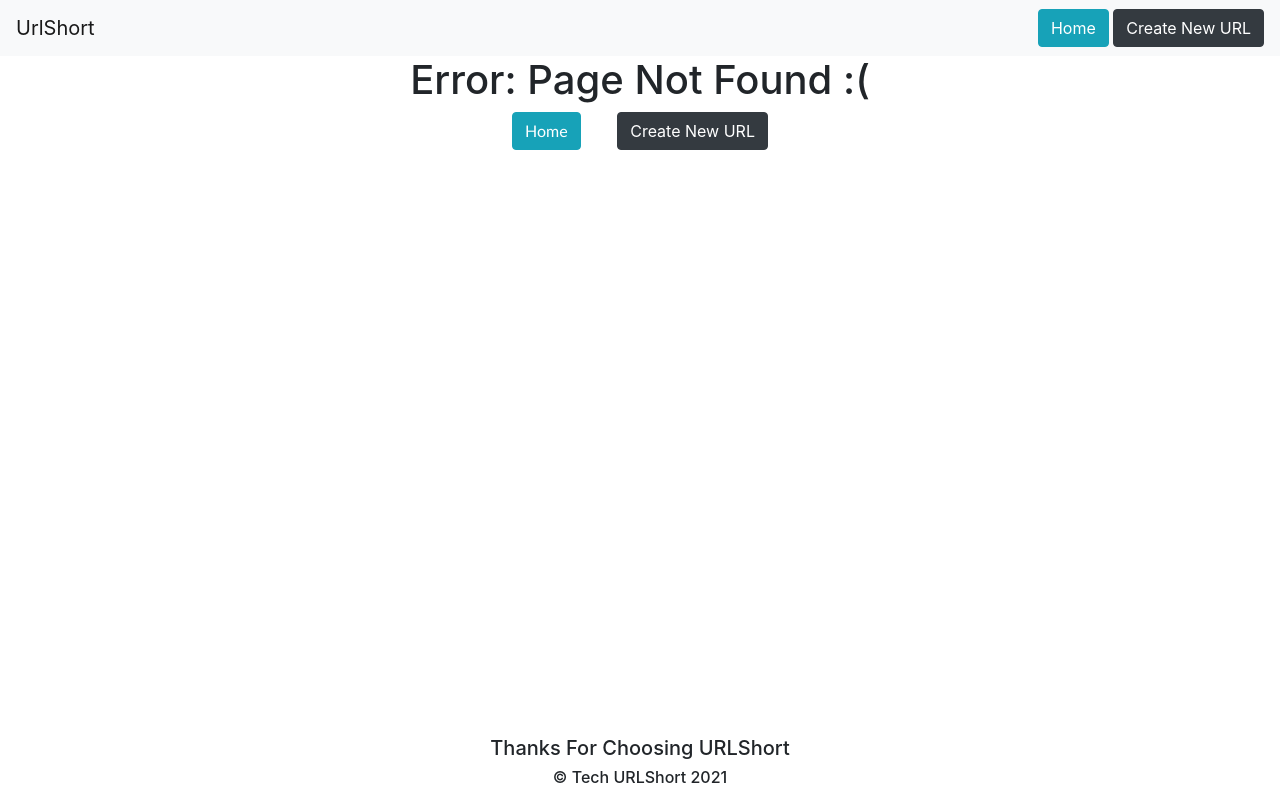
After one commit to vikash-chandra/URLShortener, a Django app: page /1 in a window 1280 px wide. The commit adds this page. Run offline with Django 3.2, Linux system fonts and the light colour scheme; data that the repository does not hold is empty; some libraries are stand-ins or nearby versions.

Commit message:
templates file update for better UI look

```diff
--- /dev/null
+++ b/app/templates/base.html
@@ -0,0 +1,72 @@
+<!DOCTYPE html>
+<html lang="en">
+
+<head>
+    <meta charset="UTF-8">
+    <meta name="viewport" content="width=device-width, initial-scale=1.0">
+    <link rel="shortcut icon" href="https://raw.githubusercontent.com/TechNotebookYT/Tutorial-Files/master/favicon.ico"
+        type="image/x-icon">
+    <title>Url Shortener</title>
+
+    <style>
+        #page-container {
+            position: relative;
+            min-height: 100vh;
+        }
+
+        #content-wrap {
+            padding-bottom: 2.5rem;
+            /* Footer height */
+        }
+
+        #footer {
+            position: absolute;
+            bottom: 0;
+            width: 100%;
+            height: 4.0rem;
+            /* Footer height */
+        }
+    </style>
+</head>
+
+<body>
+    <div id="page-container">
+        <div id="content-wrap">
+            <nav class="navbar navbar-light bg-light">
+                <a class="navbar-brand" href="/">
+                    UrlShort
+                </a>
+                <span>
+                    <a href="/"><button type="button" class="btn btn-info">Home</button></a>
+                    <a href="/create/"><button type="button" class="btn btn-dark">Create New URL</button></a>
+                </span>
+            </nav>
+
+            {% block content %}
+
+            {% endblock content %}
+        </div>
+        <footer id="footer">
+            <center>
+                <h5>Thanks For Choosing URLShort </h3>
+                    <h6>&copy Tech URLShort 2021</h4>
+            </center>
+        </footer>
+    </div>
+
+
+    <!-- Bootstrap -->
+    <link rel="stylesheet" href="https://stackpath.bootstrapcdn.com/bootstrap/4.5.2/css/bootstrap.min.css"
+        integrity="sha384-JcKb8q3iqJ61gNV9KGb8thSsNjpSL0n8PARn9HuZOnIxN0hoP+VmmDGMN5t9UJ0Z" crossorigin="anonymous">
+    <script src="https://code.jquery.com/jquery-3.5.1.slim.min.js"
+        integrity="sha384-DfXdz2htPH0lsSSs5nCTpuj/zy4C+OGpamoFVy38MVBnE+IbbVYUew+OrCXaRkfj"
+        crossorigin="anonymous"></script>
+    <script src="https://cdn.jsdelivr.net/npm/popper.js@1.16.1/dist/umd/popper.min.js"
+        integrity="sha384-9/reFTGAW83EW2RDu2S0VKaIzap3H66lZH81PoYlFhbGU+6BZp6G7niu735Sk7lN"
+        crossorigin="anonymous"></script>
+    <script src="https://stackpath.bootstrapcdn.com/bootstrap/4.5.2/js/bootstrap.min.js"
+        integrity="sha384-B4gt1jrGC7Jh4AgTPSdUtOBvfO8shuf57BaghqFfPlYxofvL8/KUEfYiJOMMV+rV"
+        crossorigin="anonymous"></script>
+</body>
+
+</html>
--- /dev/null
+++ b/app/templates/pagenotfound.html
@@ -0,0 +1,11 @@
+{% extends 'base.html' %}
+
+
+{% block content %}
+<center>
+    <h1>Error: Page Not Found :(</h1>
+    <a href="/"><button type="button" class="btn btn-info ml-3 mr-3"
+            style="font-family:'Trebuchet MS', 'Lucida Sans Unicode', 'Lucida Grande', 'Lucida Sans', Arial, sans-serif;">Home</button></a>
+    <a href="/"><button type="button" class="btn btn-dark ml-3 mr-3">Create New URL</button></a>
+</center>
+{% endblock content %}
```
Also changed, not shown: app/templates/create.html (added, +11 -0 lines), app/templates/home.html (+15 -12 lines), app/templates/redirect.html (added, +10 -0 lines), app/templates/urlcreated.html (added, +9 -0 lines).
